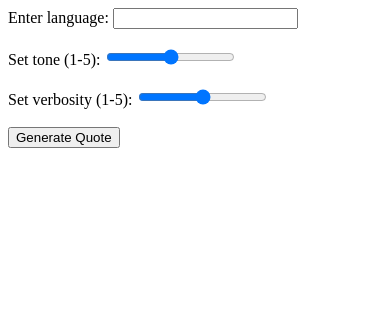
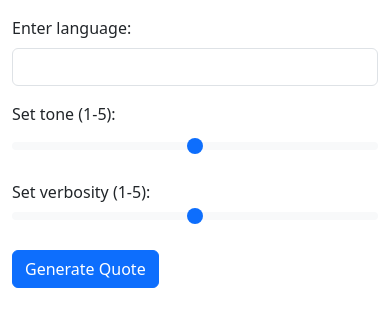
Before and after one commit to jakobrobert/openai-experiments, a Django app: page /main/ in a window 390 px wide. Shown: the top 327 px of the page. Run offline with Django 5.2, Linux system fonts and the light colour scheme.

Commit message:
#8 Implement responsive design using Bootstrap (#12)
* Add Bootstrap to template

* Use Bootstrap classes

```diff
--- a/main/templates/index.html
+++ b/main/templates/index.html
@@ -2,27 +2,41 @@
 <html lang="en">
 <head>
     <meta charset="UTF-8">
+    <meta name="viewport" content="width=device-width, initial-scale=1.0">
     <title>AI Life Coach</title>
+    <!-- Bootstrap CSS -->
+    <link href="https://cdn.jsdelivr.net/npm/bootstrap@5.3.0/dist/css/bootstrap.min.css" rel="stylesheet">
 </head>
 <body>
+    <div class="container mt-3">
         <form action="{% url 'generate_quote' %}" method="POST">
             {% csrf_token %}
 
-        <label for="language">Enter language:</label>
-        <input type="text" id="language" name="language" value="{{ language }}" required><br><br>
+            <div class="mb-3">
+                <label class="form-label" for="language">Enter language:</label>
+                <input type="text" class="form-control" id="language" name="language" value="{{ language }}" required>
+            </div>
 
-        <label for="tone">Set tone (1-5):</label>
-        <input type="range" id="tone" name="tone" min="1" max="5" value="{{ tone }}"><br><br>
+            <div class="mb-3">
+                <label class="form-label" for="tone">Set tone (1-5):</label>
+                <input type="range" class="form-range" id="tone" name="tone" min="1" max="5" value="{{ tone }}">
+            </div>
 
+            <div class="mb-3">
                 <label for="verbosity">Set verbosity (1-5):</label>
-        <input type="range" id="verbosity" name="verbosity" min="1" max="5" value="{{ verbosity }}"><br><br>
+                <input type="range" class="form-range" id="verbosity" name="verbosity" min="1" max="5" value="{{ verbosity }}">
+            </div>
 
-        <button type="submit">Generate Quote</button>
+            <button type="submit" class="btn btn-primary">Generate Quote</button>
 
             {% if quote %}
-            <h3>Generated Quote</h3>
+                <h3 class="mt-4">Generated Quote</h3>
                 <p>{{ quote }}</p>
             {% endif %}
         </form>
+    </div>
+
+    <!-- Bootstrap JS -->
+    <script src="https://cdn.jsdelivr.net/npm/bootstrap@5.3.0/dist/js/bootstrap.bundle.min.js"></script>
 </body>
 </html>
```
Lines whose indentation alone changed are shown as unchanged.
